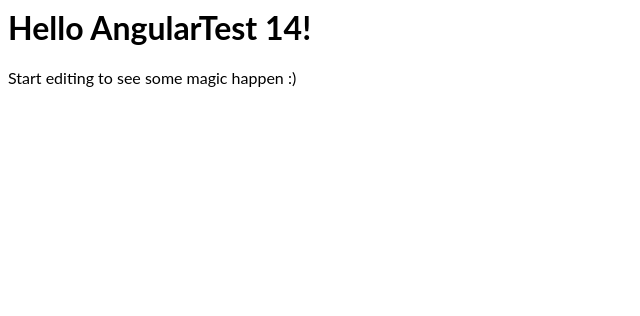
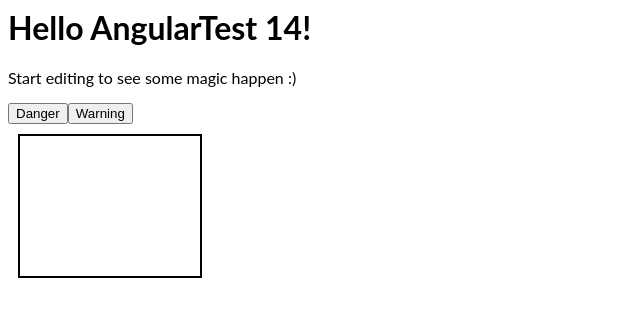
Before and after one commit to 1stApr/angular-100day, an Angular app: page / in a window 1280 px wide. Shown: the top 316 px of the page, without its empty margins (0-640 px from the left). Built offline with nearby package versions, Linux system fonts and the light colour scheme.

Commit message:
day 6 class and style binding

```diff
--- a/src/app/app.component.css
+++ b/src/app/app.component.css
@@ -1,3 +1,16 @@
 p {
   font-family: Lato;
 }
+.box {
+  width: 100px;
+  height: 100px;
+  padding: 20px 40px;
+  margin: 10px;
+  border: 2px solid black;
+}
+.red-border {
+  border: 2px solid red;
+}
+.yellow-background {
+  background: yellow;
+}
--- a/src/app/app.component.html
+++ b/src/app/app.component.html
@@ -1,4 +1,7 @@
 <hello2 name200="{{ name1 }}"></hello2>
 <p>
-  Start editing to see some magic happen :)
+	Start editing to see some magic happen :)
 </p>
+<button (click)="isDanger = !isDanger">Danger</button>
+<button (click)="isWarning = !isWarning">Warning</button>
+<div class="box" [class.red-border]="isDanger" [class.yellow-background]="isWarning"></div>
--- a/src/app/app.component.ts
+++ b/src/app/app.component.ts
@@ -7,4 +7,6 @@ import { Component, VERSION } from "@angular/core";
 })
 export class AppComponent {
   name1 = "AngularTest " + VERSION.major;
+  isDanger = false;
+  isWarning = false;
 }
```
